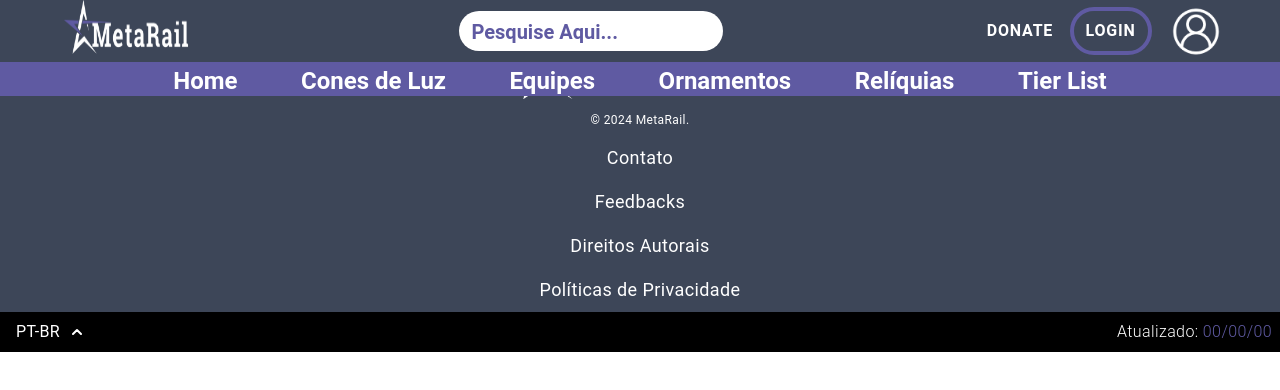
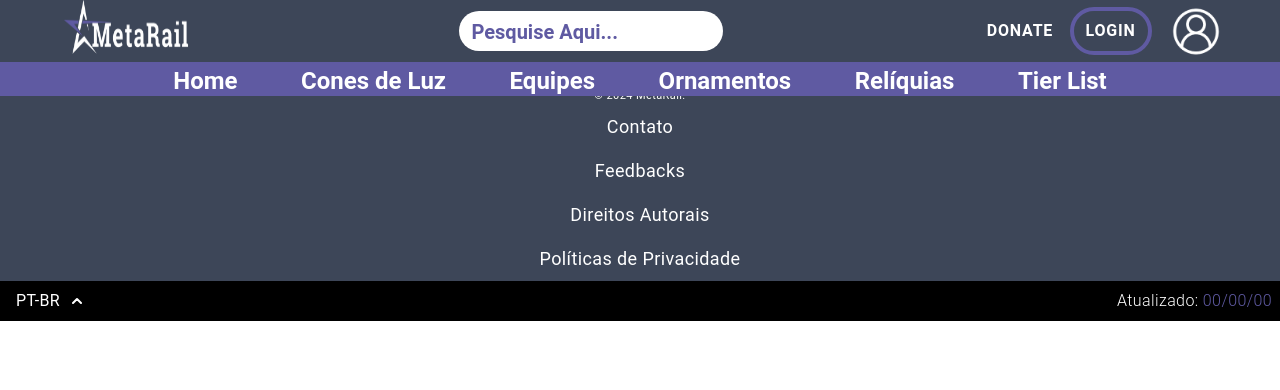
Before and after one commit to AdriMayc/Projeto-MetaRail, a React (Vite) app: page /equipes in a window 1280 px wide. Shown: the top 390 px of the page. Built offline with nearby package versions, Linux system fonts and the light colour scheme.

Commit message:
ajuste na logo

```diff
--- a/src/compoents/Footer.jsx
+++ b/src/compoents/Footer.jsx
@@ -21,14 +21,14 @@ function Footer() {
         <div className="w-full min-h-[200px] bg-[#3d4658] flex flex-col items-center text-white">
           {/* Logo do Site */}
           <a href="#">
-            <img className="h-20 mt-2" src={MetaRailLogo} alt="Logo" />
+            <img className="h-14 mt-2" src={MetaRailLogo} alt="Logo" />
           </a>
           {/* Informações de copyright */}
           <ul>
-            <li className='text-xs' >© 2024 MetaRail.</li>
+            <li className='text-[11px]' >© 2024 MetaRail.</li>
           </ul>
           {/* Links de navegação */}
-          <ul className="space-y-4 mt-4 mb-2 flex flex-col items-center text-lg">
+          <ul className="space-y-4 mt-2 mb-2 flex flex-col items-center text-lg">
             <li className='active:text-[#5F5AA2]'><a href="#">Contato</a></li>
             <li className='active:text-[#5F5AA2]'><a href="#">Feedbacks</a></li>
             <li className='active:text-[#5F5AA2]'><a href="#">Direitos Autorais</a></li>
@@ -37,7 +37,7 @@ function Footer() {
         </div>
         {/* Seção de Atualização */}
         <div className="w-full max-h-[40px] bg-[#000000] text-white flex items-center relative">
-          <div className="relative">
+          <div className="relative ">
             <button
               type='button'
               onClick={toggleDropdown}
```
